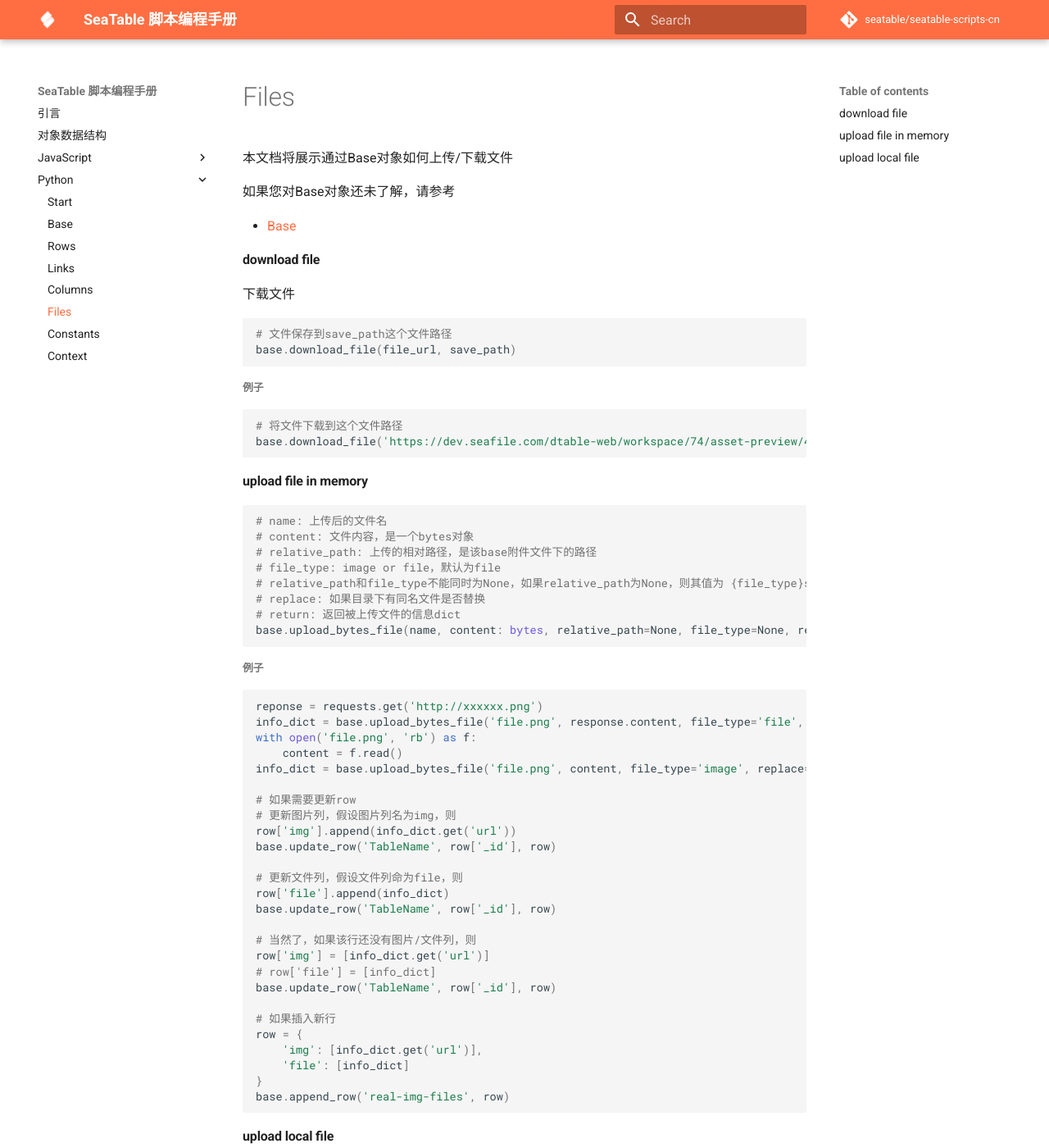
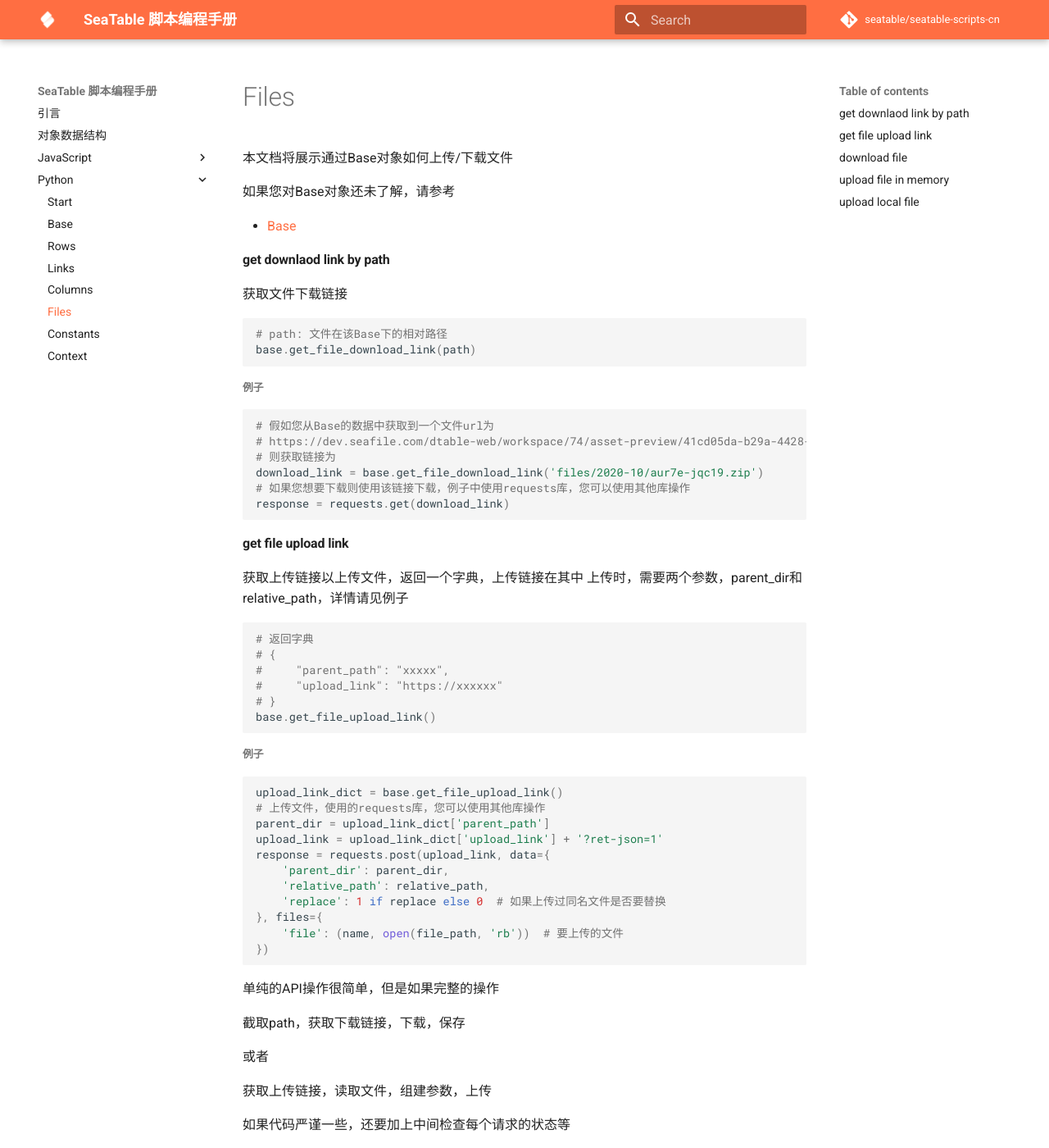
Before and after one commit to seatable/seatable-scripts-cn, an MkDocs documentation site: the page built from manual/python/files.md, in a window 1280 px wide and 1400 px high. Shown: the whole window at 82% size. Built offline with MkDocs 1.6.1 and Material for MkDocs 9.7.7, drawn with Linux system fonts in a browser that asks for light colours; comment, search, counter and statistics services are not loaded; some of the changed text lies outside the part shown.

Commit message:
add get download/upload link apis

````diff
--- a/manual/python/files.md
+++ b/manual/python/files.md
@@ -5,6 +5,68 @@
 如果您对Base对象还未了解，请参考
 
 * [Base](base.md)
+
+#### get downlaod link by path
+
+获取文件下载链接
+
+```python
+# path: 文件在该Base下的相对路径
+base.get_file_download_link(path)
+```
+
+##### 例子
+
+```python
+# 假如您从Base的数据中获取到一个文件url为
+# https://dev.seafile.com/dtable-web/workspace/74/asset-preview/41cd05da-b29a-4428-bc31-bd66f4600817/files/2020-10/aur7e-jqc19.zip
+# 则获取链接为
+download_link = base.get_file_download_link('files/2020-10/aur7e-jqc19.zip')
+# 如果您想要下载则使用该链接下载，例子中使用requests库，您可以使用其他库操作
+response = requests.get(download_link)
+```
+
+#### get file upload link
+
+获取上传链接以上传文件，返回一个字典，上传链接在其中
+上传时，需要两个参数，parent_dir和relative_path，详情请见例子
+
+```python
+# 返回字典
+# {
+#     "parent_path": "xxxxx",
+#     "upload_link": "https://xxxxxx"
+# }
+base.get_file_upload_link()
+```
+
+##### 例子
+
+```python
+upload_link_dict = base.get_file_upload_link()
+# 上传文件，使用的requests库，您可以使用其他库操作
+parent_dir = upload_link_dict['parent_path']
+upload_link = upload_link_dict['upload_link'] + '?ret-json=1'
+response = requests.post(upload_link, data={
+    'parent_dir': parent_dir,
+    'relative_path': relative_path,
+    'replace': 1 if replace else 0  # 如果上传过同名文件是否要替换
+}, files={
+    'file': (name, open(file_path, 'rb'))  # 要上传的文件
+})
+```
+
+单纯的API操作很简单，但是如果完整的操作
+
+截取path，获取下载链接，下载，保存
+
+或者
+
+获取上传链接，读取文件，组建参数，上传
+
+如果代码严谨一些，还要加上中间检查每个请求的状态等
+
+非常繁琐，所以下面将会展示将上述过程封装后的下载/上传文件的API供您使用
 
 #### download file
 
@@ -32,6 +94,12 @@
 # relative_path和file_type不能同时为None，如果relative_path为None，则其值为 {file_type}s/{today-month} 如 files/2020-09
 # replace: 如果目录下有同名文件是否替换
 # return: 返回被上传文件的信息dict
+# {
+#     'type': str,
+#     'size': int,
+#     'name': str,
+#     'url': str
+# }
 base.upload_bytes_file(name, content: bytes, relative_path=None, file_type=None, replace=False)
 ```
 
@@ -76,6 +144,12 @@
 # relative_path和file_type不能同时为None，如果relative_path为None，则其值为 {file_type}s/{today-month} 如 files/2020-09
 # replace: 如果目录下有同名文件是否替换
 # return: 返回被上传文件的信息dict
+# {
+#     'type': str,
+#     'size': int,
+#     'name': str,
+#     'url': str
+# }
 base.upload_local_file(file_path, name=None, relative_path=None, file_type=None, replace=False)
 ```
 
````
